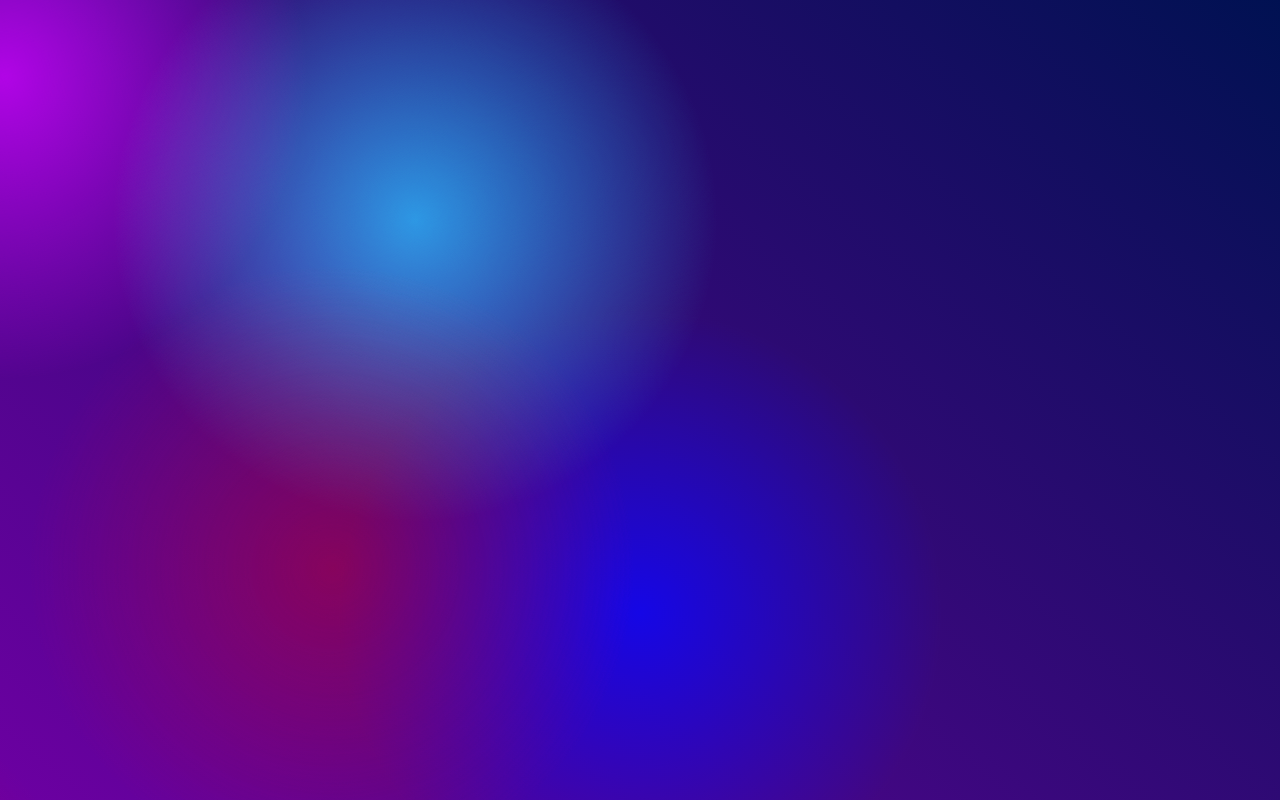
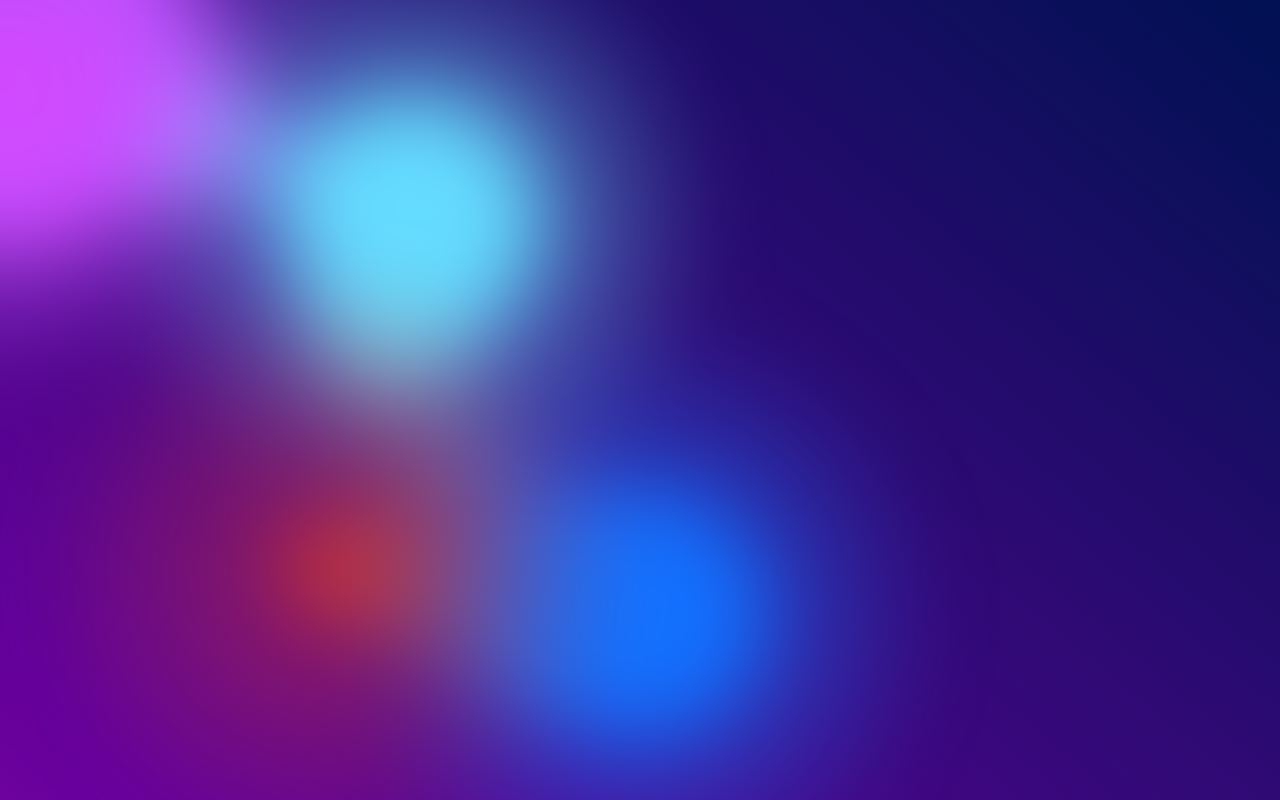
Before and after one commit to Popa-Andrei-Valentin/My_Portofolio, a React (Vite) app: page / in a window 1280 px wide. Built offline with nearby package versions, Linux system fonts and the light colour scheme.

Commit message:
Implement logic for moving gradients around

```diff
--- a/src/components/Jumbotron/Jumbotron.css
+++ b/src/components/Jumbotron/Jumbotron.css
@@ -48,6 +48,7 @@
    }
 
    .gradients-container {
+      filter: url(#goo) blur(40px);
       width: 100%;
       height: 100%;
    }
@@ -126,4 +127,17 @@
 
       opacity: 1;
    }
+
+   .interactive {
+      position: absolute;
+      background: radial-gradient(circle at center, rgba(var(--color-interactive), 0.8)0, rgba(var(--color-interactive),0) 50%) no-repeat;
+      mix-blend-mode: var(--blending);
+
+      width: 100%;
+      height: 100%;
+      top: -50%;
+      left: -50%;
+
+      opacity: 0.7;
+   }
 }
--- a/src/components/Jumbotron/Jumbotron.jsx
+++ b/src/components/Jumbotron/Jumbotron.jsx
@@ -1,15 +1,51 @@
 import './Jumbotron.css'
+import {useState, useEffect} from "react";
 
 export default function Jumbotron() {
+    const [curX, setCurX] = useState(0);
+    const [curY, setCurY] = useState(0);
+    const [tgX, setTgX] = useState(0);
+    const [tgY, setTgY] = useState(0);
+
+    let moveGradient = (element) => {
+        setCurX(currentX => currentX + (tgX - currentX) / 20);
+        setCurY(curY => curY + (tgY - curY) / 20);
+        element.style.transform = `translate(${Math.round(curX)}px, ${Math.round(curY)}px)`
+        requestAnimationFrame(() => {
+            moveGradient();
+        })
+    }
+
+    useEffect(() => {
+        const interBubble = document.querySelector('.interactive');
+
+        window.addEventListener('mousemove', (event) => {
+            setTgX(event.clientX);
+            setTgY(event.clientY);
+        });
+
+        moveGradient(interBubble);
+    })
+
     return (
         <>
             <div className='gradient-bg'>
+                <svg xmlns="http://www.w3.org/2000/svg">
+                    <defs>
+                        <filter id="goo">
+                            <feGaussianBlur in="SourceGraphic" stdDeviation="10" result="blur" />
+                            <feColorMatrix in="blur" mode="matrix" values="1 0 0 0 0  0 1 0 0 0  0 0 1 0 0  0 0 0 18 -8" result="goo" />
+                            <feBlend in="SourceGraphic" in2="goo" />
+                        </filter>
+                    </defs>
+                </svg>
                 <div className='gradients-container'>
                     <div className='g1'></div>
                     <div className='g2'></div>
                     <div className='g3'></div>
                     <div className='g4'></div>
                     <div className='g5'></div>
+                    <div className='interactive'></div>
                 </div>
             </div>
         </>
```
